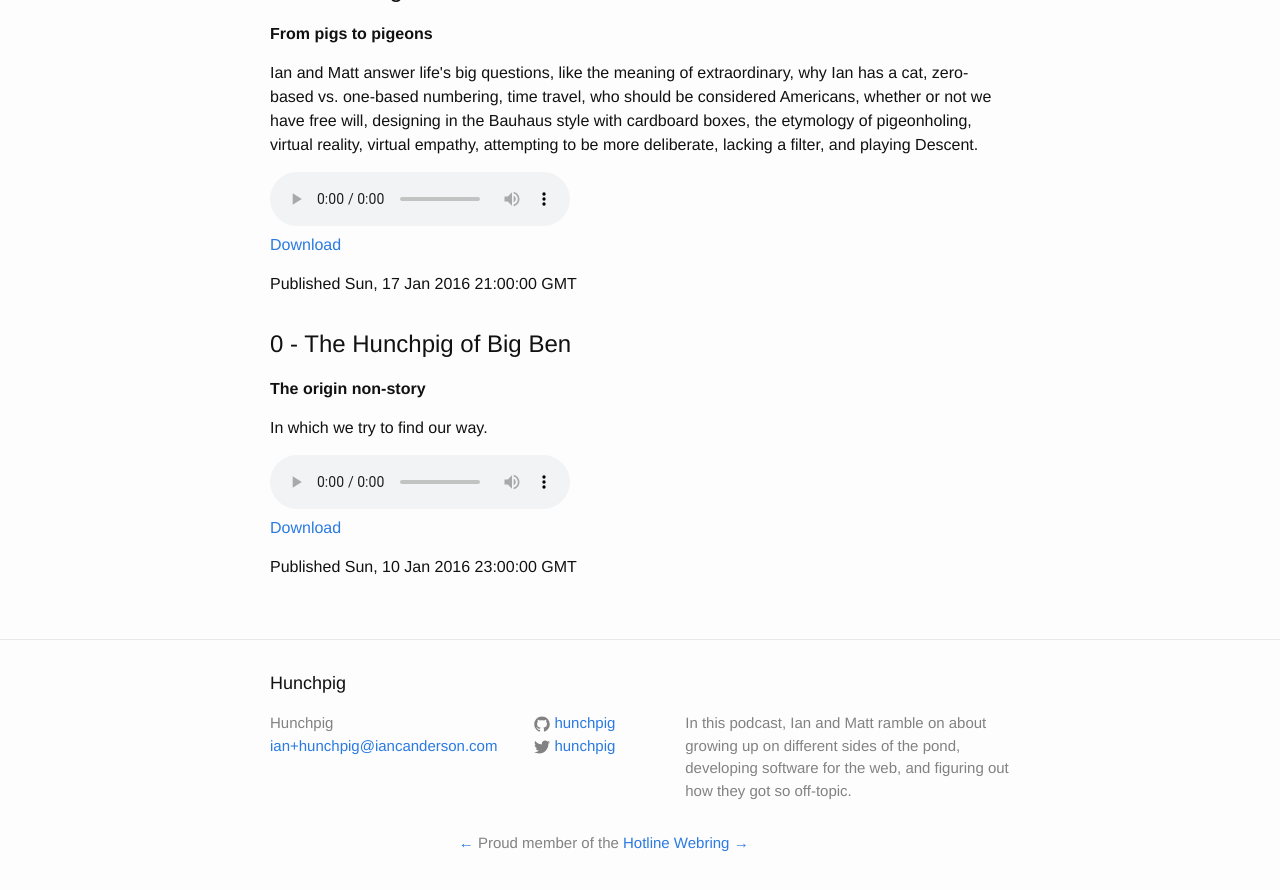
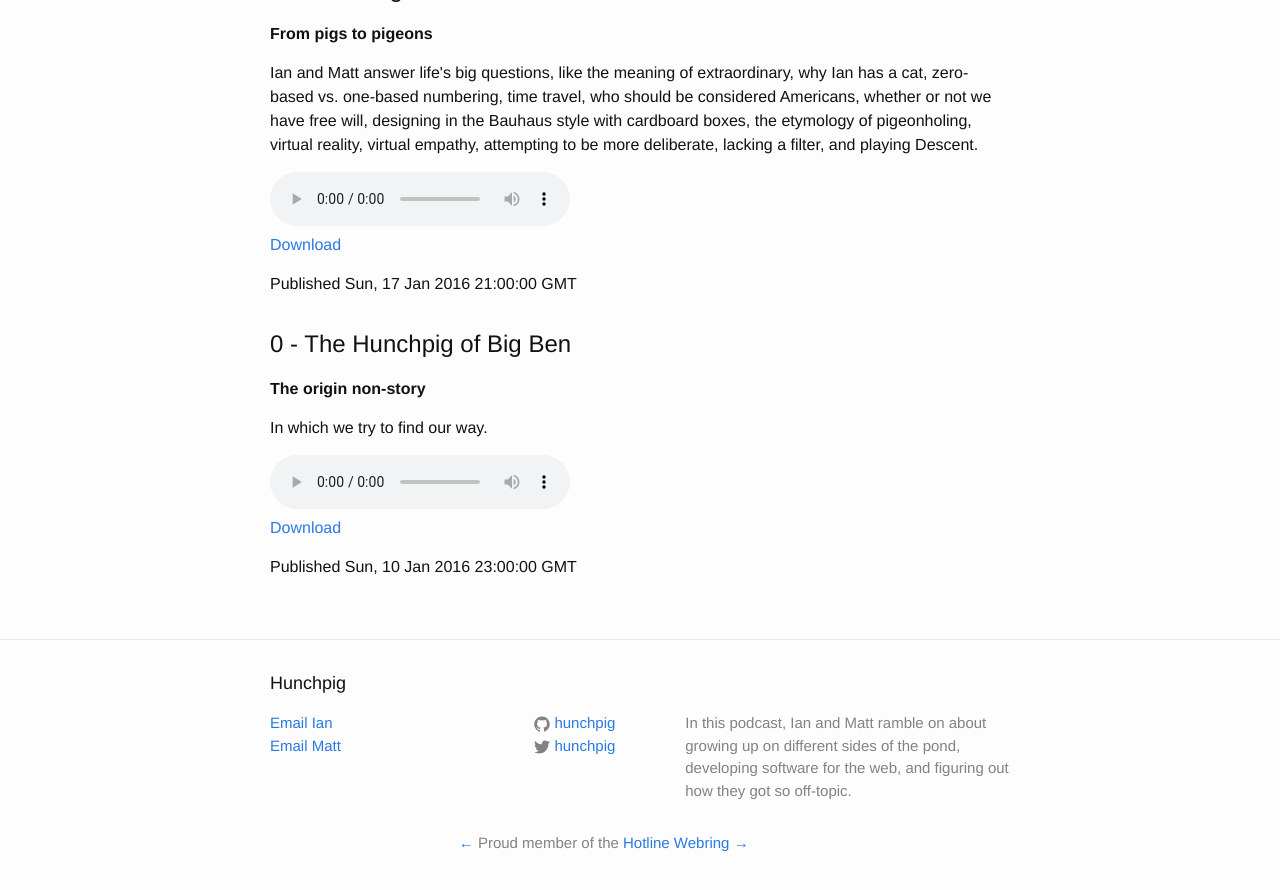
Before and after one commit to hunchpig/hunchpig.github.io, a Jekyll site: the page built from index.html, in a window 1280 px wide and 900 px high, scrolled down 9787 px. Shown: the top 890 px of the window. Built offline with Jekyll 4.4.1, drawn with Linux system fonts in a browser that asks for light colours.

Commit message:
Add Ian and Matt's Hunchpig emails
Why:

We would like for listeners to be able to email either of Hunchpig's
charismatic hosts secure in the knowledge of whom they are trading
correspondences.

This PR:

Adds both emails to the site footer and changes the text to be
friendlier then a bare email.

```diff
--- a/_config.yml
+++ b/_config.yml
@@ -7,7 +7,8 @@
 
 # Site settings
 title: Hunchpig
-email: ian+hunchpig@iancanderson.com
+ian_email: ian@hunchpig.audio
+matt_email: matt@hunchpig.audio
 description: > # this means to ignore newlines until "baseurl:"
   In this podcast, Ian and Matt ramble on about growing up on
   different sides of the pond, developing software for the web, and figuring out
@@ -34,7 +35,7 @@ podcastTitle: Hunchpig
 
 # About You. For iTunes admin. This information is not displayed on the iTunes Store.
 podcastOwner: Ian Anderson
-podcastEmail: ian+hunchpig@iancanderson.com
+podcastEmail: ian@hunchpig.audio
 
 # See https://www.apple.com/itunes/podcasts/specs.html near the bottom for valid categories
 category: Society &amp; Culture
--- a/_includes/footer.html
+++ b/_includes/footer.html
@@ -7,8 +7,8 @@
     <div class="footer-col-wrapper">
       <div class="footer-col footer-col-1">
         <ul class="contact-list">
-          <li>{{ site.title }}</li>
-          <li><a href="mailto:{{ site.email }}">{{ site.email }}</a></li>
+          <li><a href="mailto:{{ site.ian_email }}">Email Ian</a></li>
+          <li><a href="mailto:{{ site.matt_email }}">Email Matt</a></li>
         </ul>
       </div>
 
```
